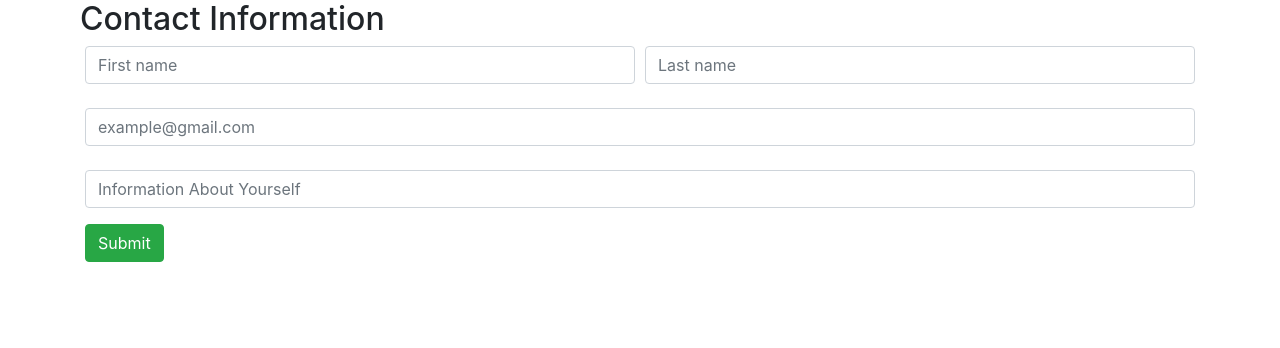
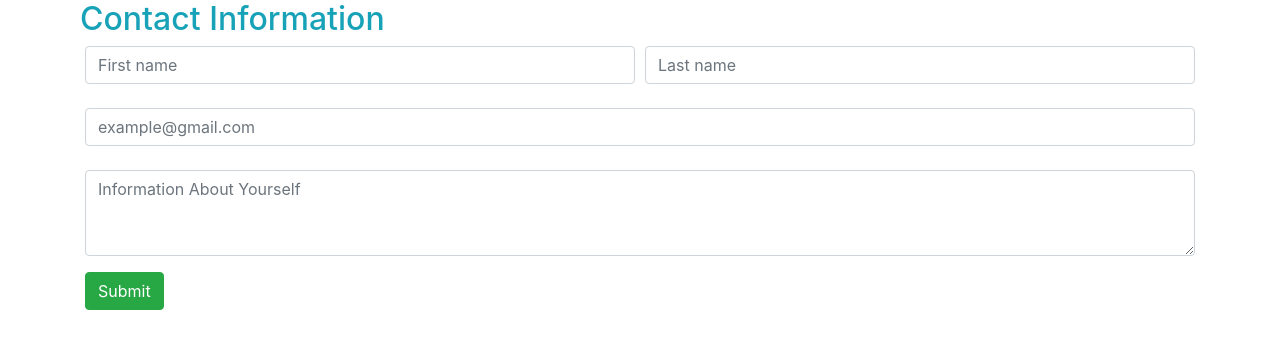
Before and after one commit to ChristAren/FormProject, a plain HTML site: page index.html in a window 1280 px wide. Drawn offline with nearby package versions, Linux system fonts and the light colour scheme.

Commit message:
Form Submission1

```diff
--- a/index.html
+++ b/index.html
@@ -13,7 +13,7 @@
   <body>
     <div class="container">
         <div class="form-row">
-            <h2>Contact Information</h2>
+            <h2 class="text-info">Contact Information</h2>
         </div>
         <div class="row"></div>
         <form action="/action_page.php">
@@ -32,7 +32,9 @@
               </div><br>
               <div class="form-row">
                 <div class="col">
-                    <input type="text" class="form-control" placeholder="Information About Yourself">
+                    <textarea class="form-control" id="exampleFormControlTextarea1" rows="3" placeholder="Information About Yourself"></textarea>
+                  </div>
+            </div>
         <div class="form-group">
           </div>
         <input type="submit" value="Submit" class="btn btn-success" type="button" value=""><br>
```
Also changed, not shown: 1 other file.
